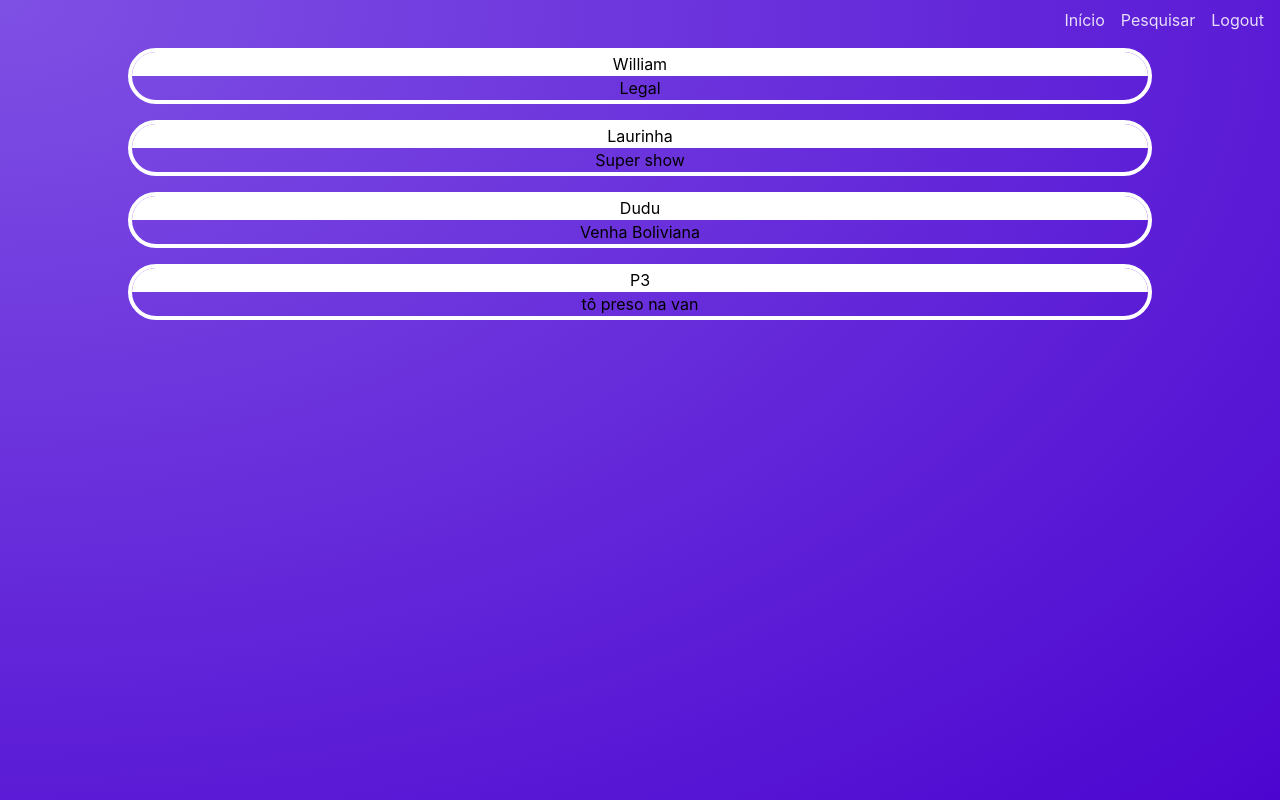
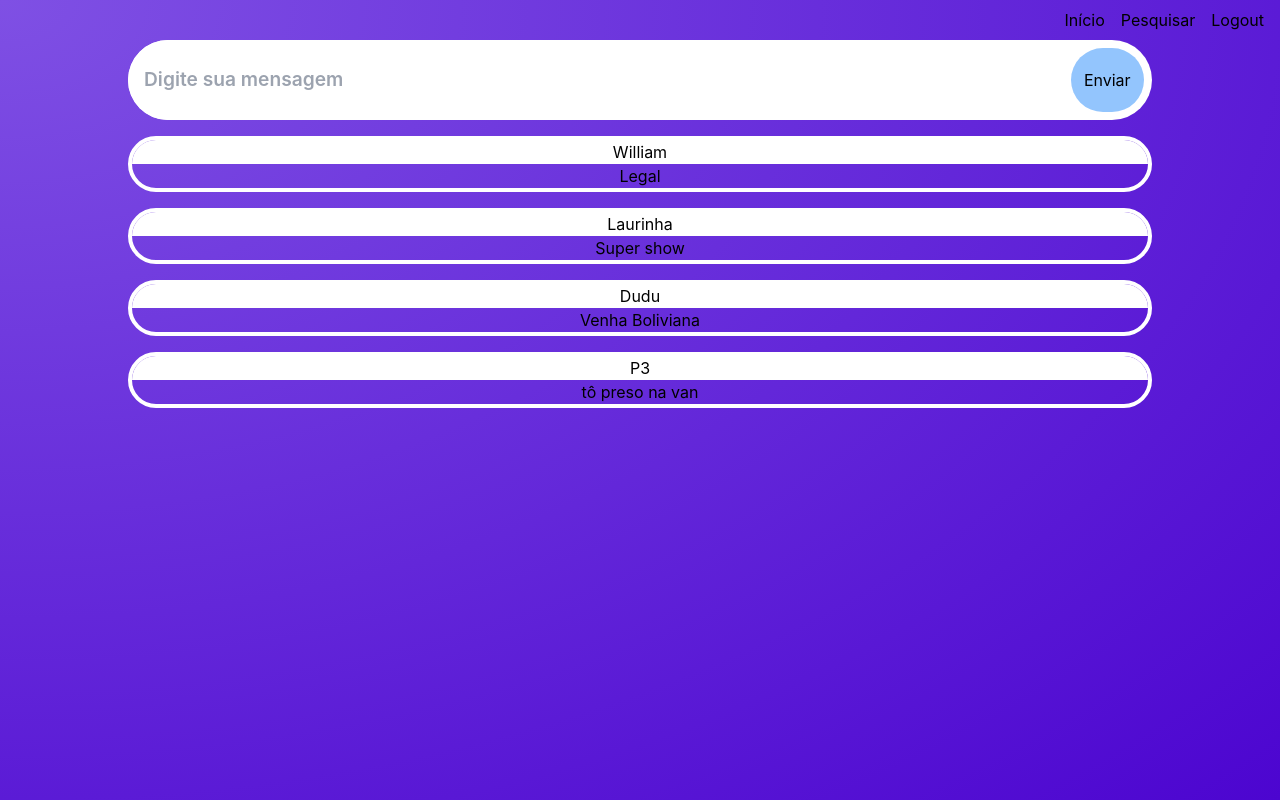
Before and after one commit to slimawill/GPTwitter, a React (Create React App) app: page / in a window 1280 px wide. Built offline with nearby package versions, Linux system fonts and the light colour scheme.

Commit message:
added CreatPost component

```diff
--- a/src/App.js
+++ b/src/App.js
@@ -2,11 +2,13 @@ import logo from './logo.svg';
 import './App.css';
 import Post from './components/Post';
 import Navbar from './components/navbar';
+import CreatePost from './components/CreatePost';
 
 function App() {
   return (
-    <main>
+    <main className='w-screen'>
       <Navbar />
+      <CreatePost />
       <Post author="William" msg="Legal"/>
       <Post author="Laurinha" msg="Super show"/>
       <Post author="Dudu" msg="Venha Boliviana"/>
--- a/src/components/CreatePost.js
+++ b/src/components/CreatePost.js
@@ -0,0 +1,15 @@
+function CreatePost(){
+    return(
+        <div>
+            <form className="mx-2 sm:mx-auto sm:oitenta overflow-hidden text-center rounded-full gap-2 flex pr-2 justify-between h-20 bg-white">
+                <input
+                    type="text"
+                    placeholder="Digite sua mensagem"
+                    className="pl-4 w-full outline-none"/>
+                <button className="rounded-full my-2 w-20 bg-blue-300 mx-auto text-center">Enviar</button>
+            </form>
+        </div>
+    )
+}
+
+export default CreatePost
--- a/src/index.css
+++ b/src/index.css
@@ -1,6 +1,17 @@
 @tailwind base;
 @tailwind components;
 @tailwind utilities;
+
+@layer base {
+  * {
+    color: black;
+  }
+
+  ::placeholder {
+    font-weight: 600;
+    font-size: larger;
+  }
+}
 
 @layer utilities {
   .oitenta {
```
